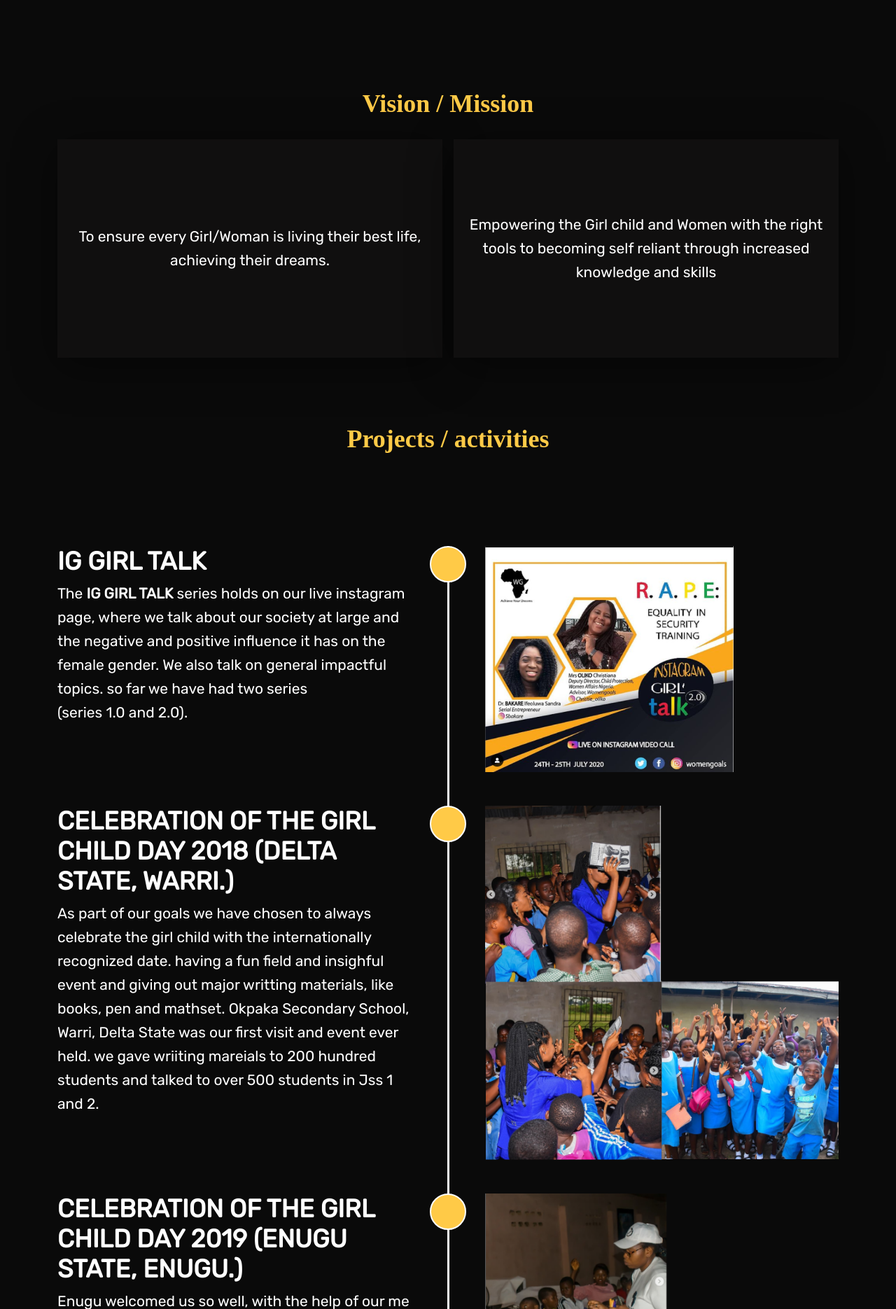
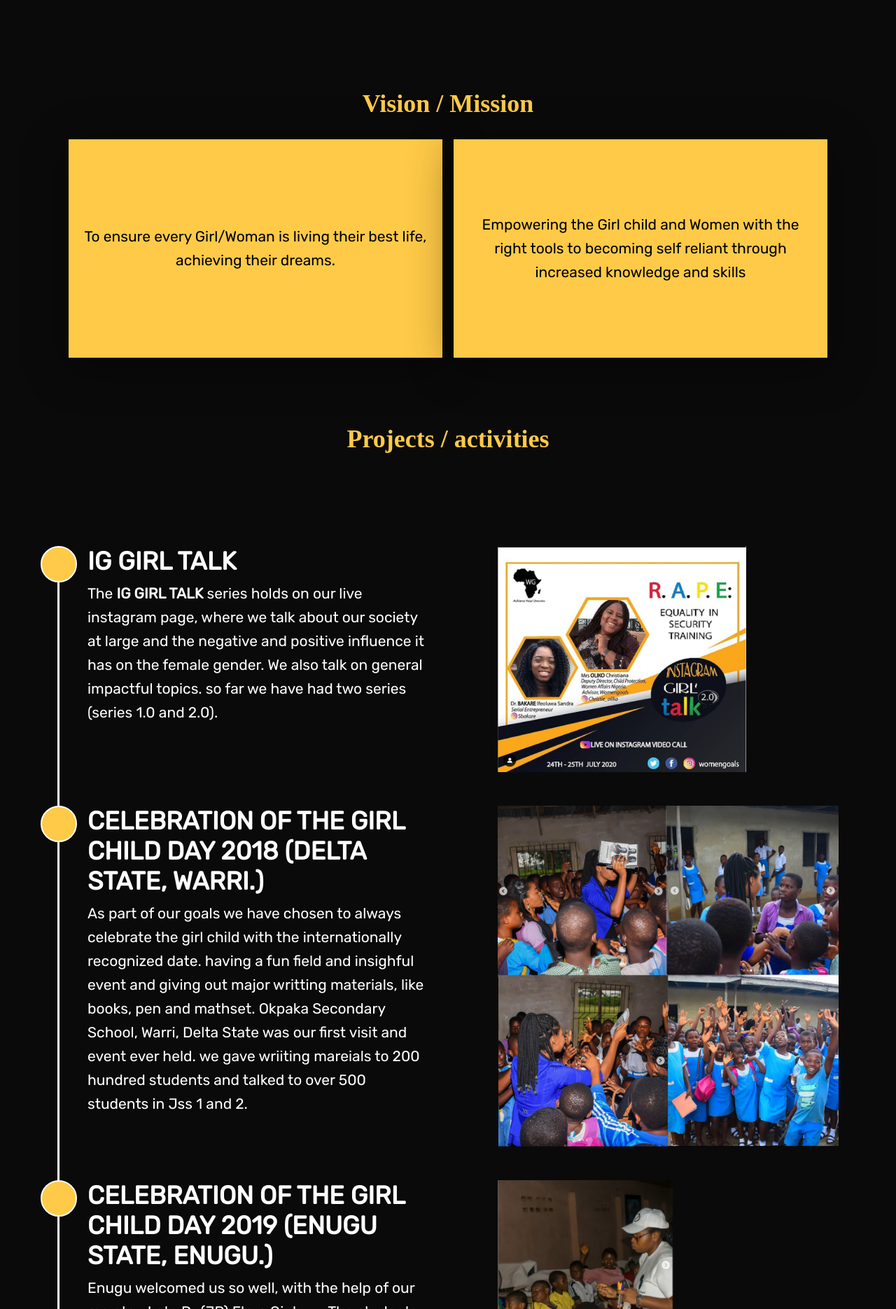
Before and after one commit to winninggodspower/womengoals, a Python web app: template templates/index.html in a window 1280 px wide. Shown: the part 2063-3933 px from the top of the page at 70% size. Run offline with Jinja, Linux system fonts and the light colour scheme; the template is opened without the code that fills it, so the values that code supplies are empty.

Commit message:
started making changes to align to new design updata

```diff
--- a/static/css/home.css
+++ b/static/css/home.css
@@ -215,7 +215,6 @@ h2{
     width: 572px;
     max-width: 100%;
     min-height: max-content;
-    background: #100F0F;
     box-shadow: 0px 12px 60px 0px #00000073;
 
     padding: 1em;
@@ -234,14 +233,26 @@ h2{
 
 .project-timeline{
     display: grid;
-    grid-template-columns: 1fr 3px 1fr;
+    grid-template-columns: 40px 1fr 1fr;
     grid-column-gap: 3px;
+    grid-template-areas:
+            "timeline-point timeline-text timeline-img"
+            "timeline-point timeline-text timeline-img"
+        ;
 
     max-width: 100% !important;
 }
 
+.timeline-text{
+    grid-area: timeline-text;
+}
+
+.timeline-img-container{
+    grid-area: timeline-img;
+}
 
 .timeline-middle{
+    grid-area: timeline-point;
     position: relative;
     background-color: white;
     width: 3px;
--- a/static/css/media-queries.css
+++ b/static/css/media-queries.css
@@ -22,18 +22,10 @@
     }
 
     .timeline-middle{
-        grid-area: timeline-point;
         margin: auto;
         height: 100%;
     }
 
-    .timeline-text{
-        grid-area: timeline-text;
-    }
-
-    .timeline-img-container{
-        grid-area: timeline-img;
-    }
  }
 
 
--- a/templates/index.html
+++ b/templates/index.html
@@ -163,13 +163,13 @@
 
     <section id="vision" class="container">
       <h2 class="text-amber text-center"> Vision / Mission</h2>
-      <div class="d-flex flex-column flex-md-row " id="vision-item-container">
+      <div class="d-flex flex-column flex-md-row mx-3" id="vision-item-container">
 
-        <div class="vision-item me-0 me-md-3 p-auto text-center d-flex align-items-center" data-aos="flip-left">
+        <div class="vision-item me-0 me-md-3 text-center d-flex align-items-center bg-amber text-black" data-aos="flip-left">
           To ensure every Girl/Woman is living their best life, achieving their dreams.
         </div>
 
-        <div class="vision-item text-center  d-flex align-items-center mt-2 mt-md-0" data-aos="flip-right">
+        <div class="vision-item text-center d-flex align-items-center mt-2 mt-md-0 bg-amber text-black" data-aos="flip-right">
           Empowering the Girl child and Women with the right tools to becoming self reliant through increased knowledge
           and skills
         </div>
@@ -225,7 +225,7 @@
         </div>
 
         <div class="mw-100 timeline-img-container timeline-component ps-3 ps-md-5 mb-5">
-          <img src="../static/assets/img/childrens-day.png" alt="">
+          <img src="../static/assets/img/timeline/girls-day-2018.png" alt="">
         </div>
       </div>
 
@@ -292,7 +292,7 @@
         </div>
 
         <div class="mw-100 timeline-img-container timeline-component ps-3 ps-md-5 mb-5">
-          <img src="../static/assets/img/Group 173.png" alt="">
+          <img src="../static/assets/img/timeline/gitls-day-2021.png" alt="">
         </div>
 
       </div>
@@ -317,7 +317,7 @@
         </div>
 
         <div class="mw-100 timeline-img-container timeline-component ps-3 ps-md-5">
-          <img src="../static/assets/img/Group 172.png" alt="">
+          <img src="../static/assets/img/timeline/girls-day-2022.png" alt="">
         </div>
 
       </div>
```
Also changed, not shown: static/assets/img/timeline/girls-day-2018.png (added), static/assets/img/timeline/girls-day-2022.png (added), static/assets/img/timeline/gitls-day-2021.png (added).
